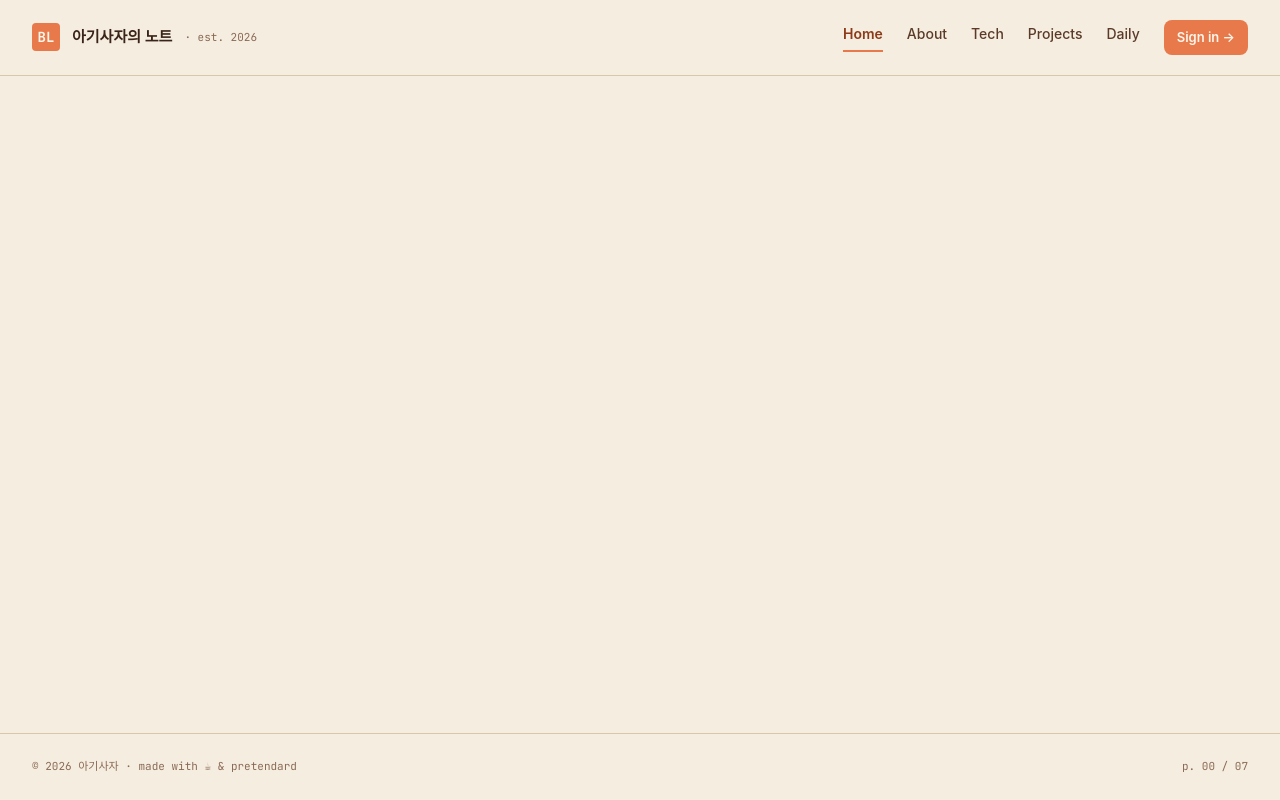
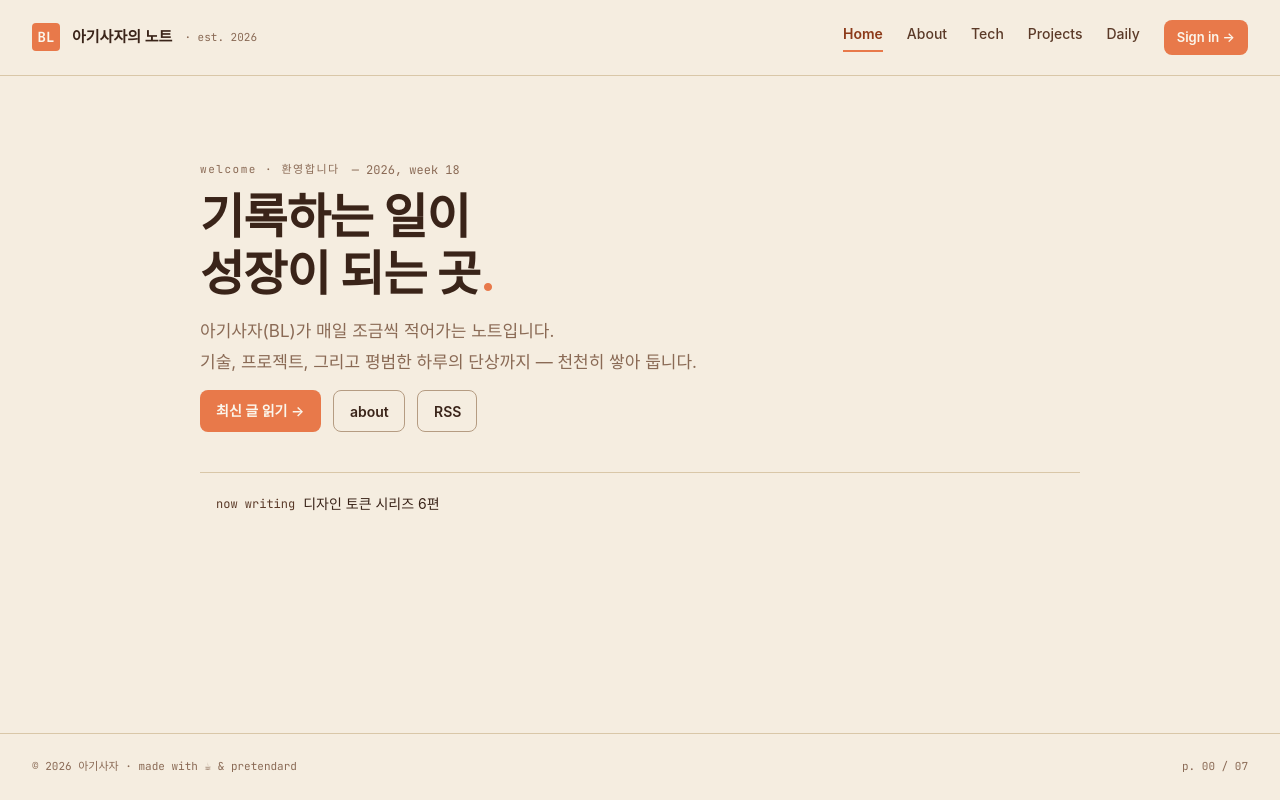
Before and after one commit to hyunaway/FE_session_03_HW2, a Django app: page / in a window 1280 px wide. Run offline with Django 5.2, Linux system fonts and the light colour scheme; data that the repository does not hold is empty; some web fonts are replaced.

Commit message:
과제 1회차

```diff
--- /dev/null
+++ b/static/css/home.css
@@ -0,0 +1,190 @@
+* {
+margin: 0;
+}
+
+.hero-section {
+display: flex;
+width: 1280px;
+height: 510px;
+padding: 88px 56px 56px 56px;
+flex-direction: column;
+align-items: center;
+}
+
+.inner {
+display: flex;
+width: 880px;
+height: 366px;
+flex-direction: column;
+align-items: flex-start;
+gap: 12px;
+}
+
+.eyebrowrow {
+display: flex;
+align-items: center;
+gap: 12px;
+color: var(--beige-ink-3, #8A6A55);
+}
+
+.eyebrow{ /* Mono/Eyebrow */
+font-family: "JetBrains Mono";
+font-size: 11px;
+font-style: normal;
+font-weight: 400;
+line-height: 100%; /* 11px */
+letter-spacing: 1.54px;
+}
+
+.meta { /* Mono/Meta */
+font-family: "JetBrains Mono";
+font-size: 12px;
+font-style: normal;
+font-weight: 400;
+line-height: 100%; /* 12px */
+}
+
+.hero-title {
+width: 880px;
+height: 116px;
+color: var(--beige-ink-1, #3A2419);
+/* Heading/Display */
+font-family: Inter;
+font-size: 48px;
+font-style: normal;
+font-weight: 700;
+line-height: 120%; /* 57.6px */
+letter-spacing: -0.96px;
+}
+
+.dot {
+color: var(--beige-accent-default, #E8794A);
+}
+
+.hero-text {
+width: 620px;
+height: 62px;;
+color: var(--beige-ink-3, #8A6A55);
+font-family: Inter;
+font-size: 17px;
+font-style: normal;
+font-weight: 400;
+line-height: 185%; /* 31.45px */
+}
+
+.hero-button {
+display: flex;
+align-items: flex-start;
+gap: 12px;
+
+}
+
+.recent { /* 최신 글 읽기 버튼*/
+display: flex;
+padding: 10px 16px;
+align-items: flex-start;
+gap: 8px;
+border-radius: 8px;
+background: var(--beige-accent-default, #E8794A);
+text-decoration: none;
+width: 121px;
+height: 42px;
+}
+
+.recent-text { /* 최신 글 읽기 폰트 */
+color: var(--beige-bg-paper, #FBF6EC);
+font-size: 14px;
+font-style: normal;
+font-weight: 600;
+line-height: 160%; /* 22.4px */
+width: 89px;
+height: 22px;
+}
+
+.about {
+display: flex;
+padding: 10px 16px;
+align-items: flex-start;
+gap: 8px;
+border-radius: 8px;
+border: 1px solid var(--beige-line-strong, #B59C82);
+text-decoration: none;
+width: 72px;
+height: 42px;
+}
+
+.about-text {
+color: var(--beige-ink-1, #3A2419);
+font-size: 14px;
+font-style: normal;
+font-weight: 600;
+line-height: 160%; /* 22.4px */
+width: 40px;
+height: 22px;
+}
+
+.rss {
+display: flex;
+padding: 10px 16px;
+align-items: flex-start;
+gap: 8px;
+border-radius: 8px;
+border: 1px solid var(--beige-line-strong, #B59C82);
+text-decoration: none;
+width: 60px;
+height: 42px;
+}
+
+.rss-text {
+color: var(--beige-ink-1, #3A2419);
+font-size: 14px;
+font-style: normal;
+font-weight: 600;
+line-height: 160%; /* 22.4px */
+width: 28px;
+height: 22px;
+}
+
+.spacer {
+width: 1px;
+height: 16px;
+}
+
+.metastrip {
+display: flex;
+width: 880px;
+padding-top: 20px;
+align-items: center;
+gap: 16px;
+border-top: 1px solid var(--beige-line-default, #D9C7A8);
+}
+
+.now-writing {
+display: flex;
+align-items: center;
+gap: 8px;
+}
+
+.ellipse {
+width: 8px;
+height: 8px;
+fill: var(--beige-accent-default, #E8794A);
+}
+
+.now-label {
+color: var(--beige-ink-2, #5B3A28);
+font-family: "JetBrains Mono";
+font-size: 12px;
+font-style: normal;
+font-weight: 400;
+line-height: 100%; /* 12px */
+}
+
+.now-title {
+color: var(--beige-ink-1, #3A2419);
+font-family: Inter;
+font-size: 14px;
+font-style: normal;
+font-weight: 400;
+line-height: 160%; /* 22.4px */
+}
--- a/templates/blog/home.html
+++ b/templates/blog/home.html
@@ -1,7 +1,38 @@
-{% extends 'base.html' %}
+{% extends 'base.html' %} {% load static %}
 
 {% block title %}{{ BRAND_NAME }}{% endblock %}
 
-{% block content %}
+{%block content %}
 {# TODO: W1 — 아기 사자 작성 영역 #}
+<link rel="stylesheet" href="{% static 'css/home.css' %}">
+<main class="home-landing">
+  <section class="hero-section">
+    <div class="inner">
+      <div class="eyebrowrow">
+        <p class="eyebrow">welcome · 환영합니다</p>
+        <p class="meta">— 2026, week 18</p>
+      </div>
+      <p class="hero-title">기록하는 일이<br>성장이 되는 곳<span class="dot">.</span></p>
+      <p class="hero-text">아기사자(BL)가 매일 조금씩 적어가는 노트입니다.<br>기술, 프로젝트, 그리고 평범한 하루의 단상까지 — 천천히 쌓아 둡니다.</p>
+      <div class="hero-button">
+        <a href="#" class="recent"><span class="recent-text">최신 글 읽기 →</span></a>
+        <a href="#" class="about"><span class="about-text">about</span></a>
+        <a href="#" class="rss"><span class="rss-text">RSS</span></a>
+      </div>
+      <div class="spacer"></div>
+      <div class="metastrip">
+        <div class="now-writing">
+          <span class="ellipse"></span>
+          <span class="now-label">now writing</span>
+          <span class="now-title">디자인 토큰 시리즈 6편</span>
+        </div>
+      </div>
+    </div>
+  </section>
+
+  <section class="note-section">
+
+  </section>
+</main>
+
 {% endblock %}
```
